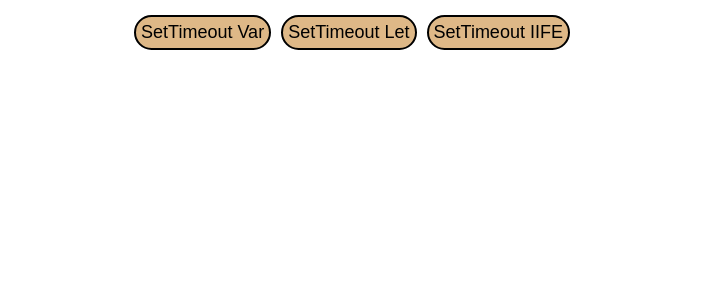
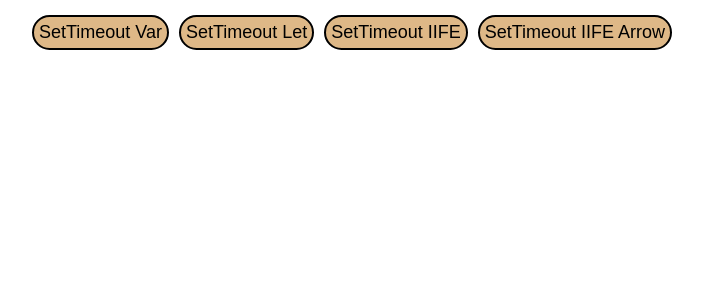
Before and after one commit to AnirupPat/reactjs-let-vs-var, a React (Create React App) app: page / in a window 1280 px wide. Shown: the top 300 px of the page, without its empty margins (288-991 px from the left). Built offline with nearby package versions, Linux system fonts and the light colour scheme.

Commit message:
setTimeout IIFE Arrow Function

```diff
--- a/src/components/Main.js
+++ b/src/components/Main.js
@@ -7,6 +7,7 @@ const Main = () => {
       <Button title="SetTimeout Var" />
       <Button title="SetTimeout Let" />
       <Button title="SetTimeout IIFE" />
+      <Button title="SetTimeout IIFE Arrow" />
     </div>
   );
 };
--- a/src/components/UI/Button/Button.js
+++ b/src/components/UI/Button/Button.js
@@ -2,6 +2,7 @@ import classes from "./Button.module.css";
 import setTimeoutVar from '../../../methods/setTimeoutVar';
 import setTimeoutLet from '../../../methods/setTimeoutLet';
 import setTimeoutIIFE from '../../../methods/setTimeoutIIFE';
+import setTimeoutIIFEArrow from '../../../methods/setTimeoutIIFEArrow';
 
 const Button = (props) => {
     const clickHandler = (event) => {
@@ -11,6 +12,8 @@ const Button = (props) => {
             setTimeoutLet();
         } else if(event.target.innerHTML === 'SetTimeout IIFE') {
             setTimeoutIIFE();
+        } else if(event.target.innerHTML === 'SetTimeout IIFE Arrow') {
+            setTimeoutIIFEArrow();
         }
     }
   return <button onClick={clickHandler} className={classes.button}>{props.title}</button>;
--- /dev/null
+++ b/src/methods/setTimeoutIIFEArrow.js
@@ -0,0 +1,9 @@
+const setTimeoutIIFEArrow = () => {
+    for(var i = 0; i < 4; i++) {
+        ((i) => {
+            setTimeout(() => console.log(i), 1000*i);
+        })(i);
+    }
+}
+
+export default setTimeoutIIFEArrow;
```
